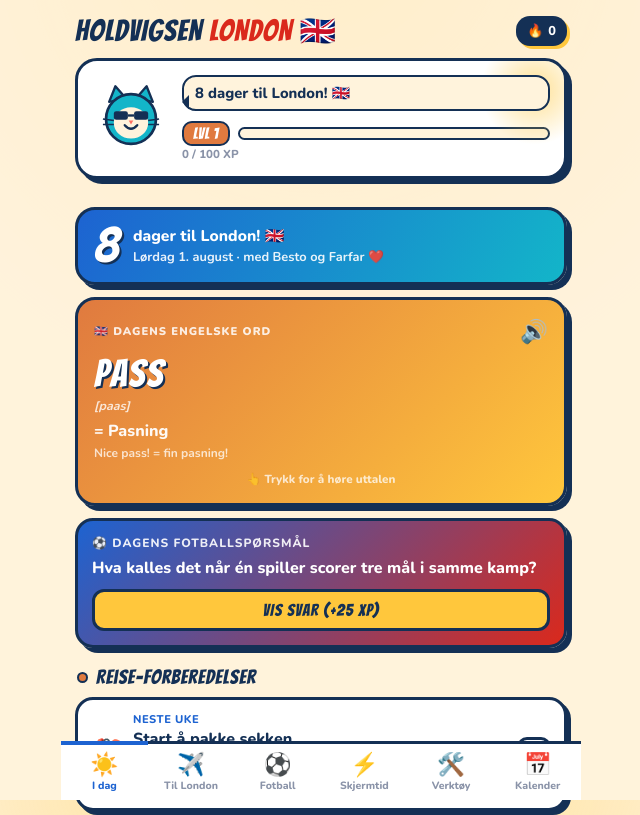
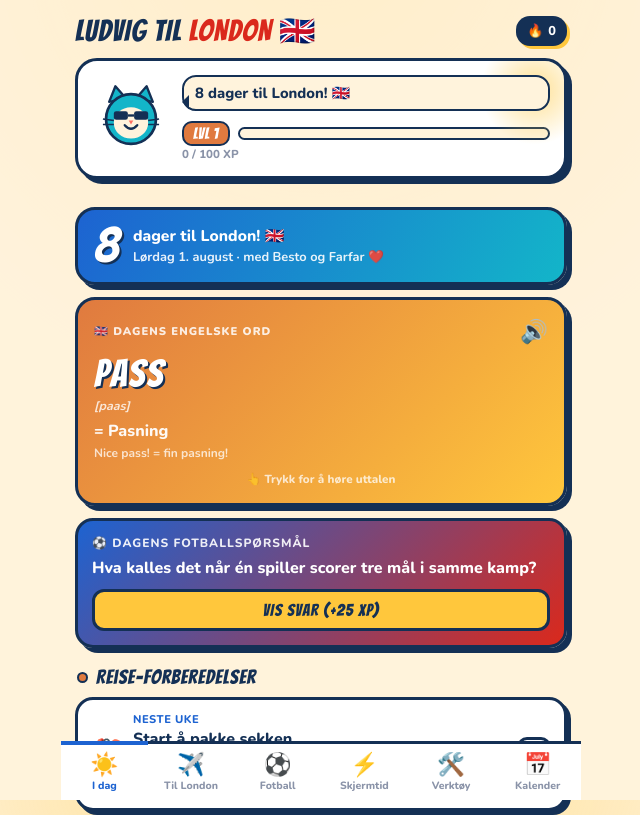
Before and after one commit to holdvigsen-gif/reflex-sommer, a plain HTML site: page index.html in a window 1280 px wide. Shown: the top 815 px of the page, without its empty margins (319-959 px from the left). Drawn offline with nearby package versions, Linux system fonts and the light colour scheme.

Commit message:
Update index.html

```diff
--- a/index.html
+++ b/index.html
@@ -235,7 +235,7 @@
 
 <header>
   <div class="topbar">
-    <div class="brand">HOLDVIGSEN <span>LONDON</span> 🇬🇧</div>
+    <div class="brand">LUDVIG TIL <span>LONDON</span> 🇬🇧</div>
     <div class="streak">🔥 <span id="streakNum">0</span></div>
   </div>
 
```
